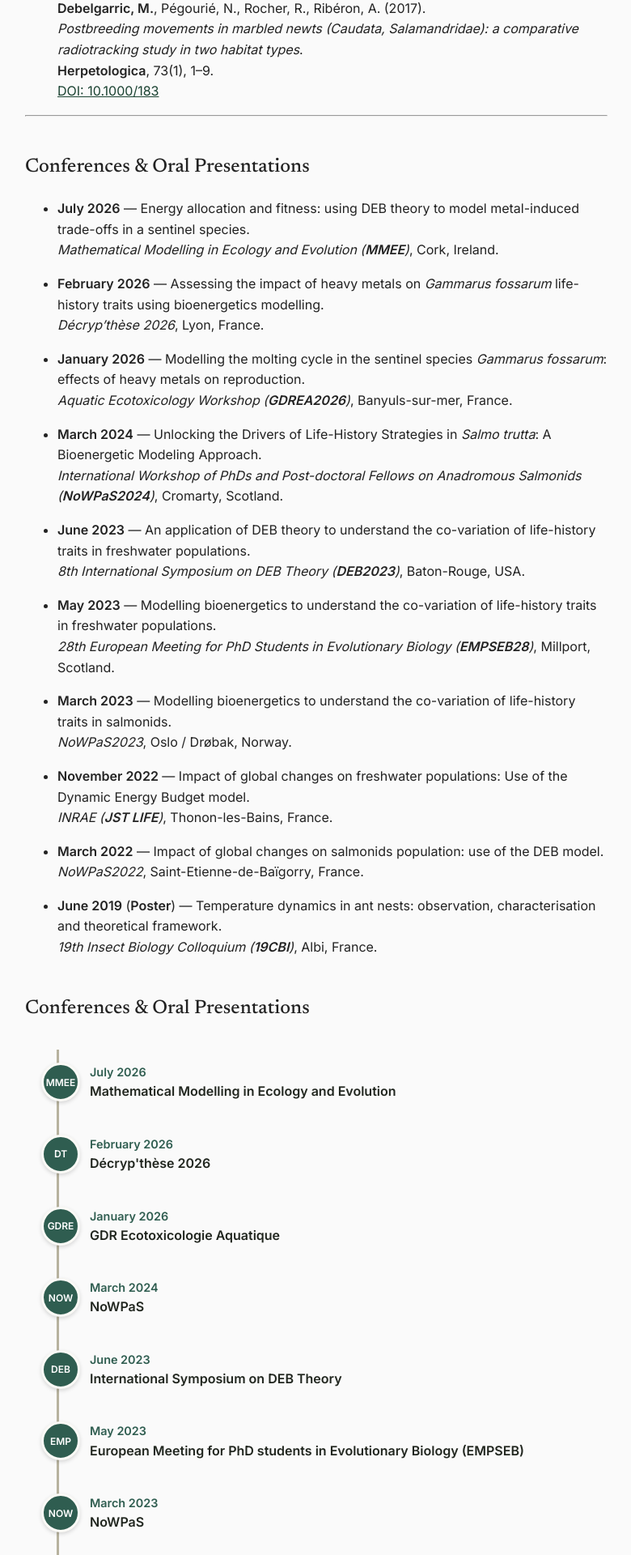
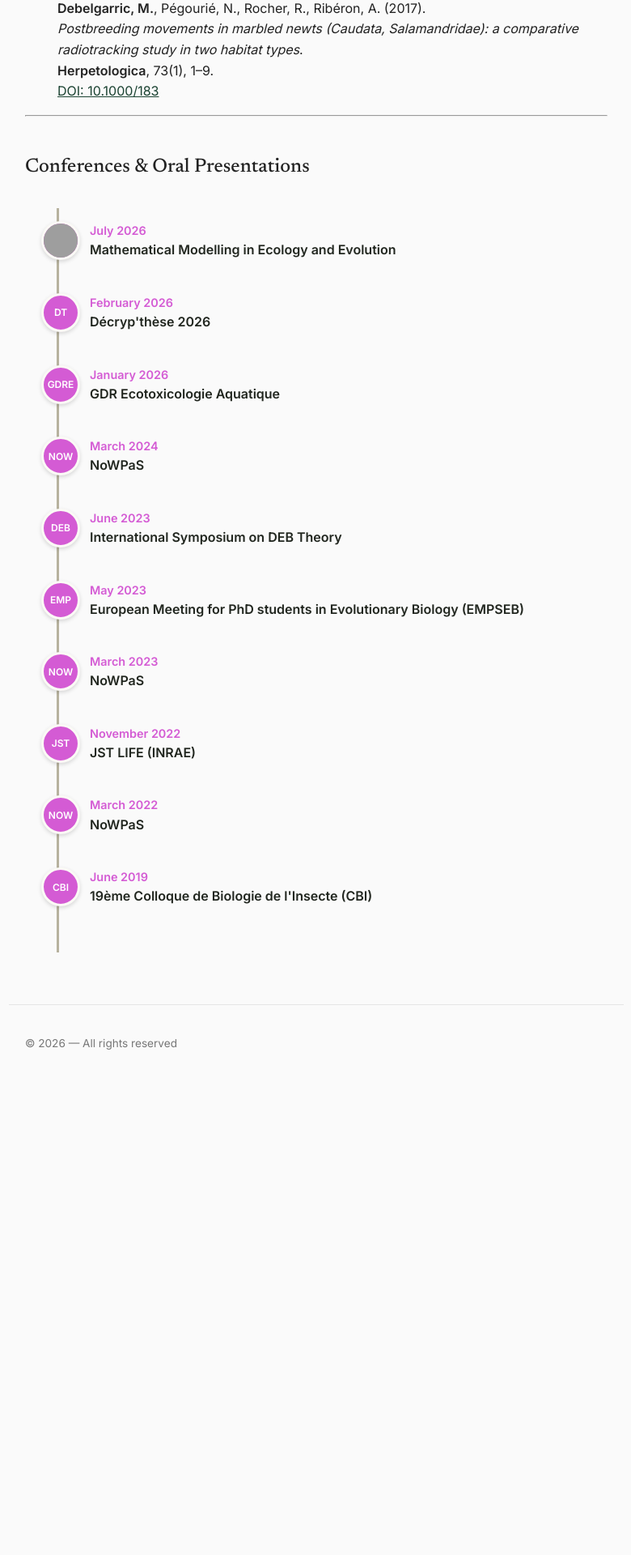
Before and after one commit to mdebelgarric/mdebelgarric.github.io, a Jekyll site: the page built from publications.md, in a window 1280 px wide. Shown: the part 675-2595 px from the top of the page at 81% size, without its empty margins (249-1029 px from the left). Built offline with Jekyll 4.4.1, drawn with Linux system fonts in a browser that asks for light colours; after the commit the page ends 2021 px from its top, so only the background shows below that; grey boxes are pictures that could not be loaded.

Commit message:
try logo conference

```diff
--- a/publications.md
+++ b/publications.md
@@ -33,40 +33,6 @@ permalink: /publications/
   [DOI: 10.1000/183](https://doi.org/10.1000/183)
 
 ---
-
-
-## Conferences & Oral Presentations
-
-- **July 2026** — Energy allocation and fitness: using DEB theory to model metal-induced trade-offs in a sentinel species.
-  *Mathematical Modelling in Ecology and Evolution (**MMEE**)*, Cork, Ireland.
-
-- **February 2026** — Assessing the impact of heavy metals on *Gammarus fossarum* life-history traits using bioenergetics modelling.
-  *Décryp'thèse 2026*, Lyon, France.
-
-- **January 2026** — Modelling the molting cycle in the sentinel species *Gammarus fossarum*: effects of heavy metals on reproduction.
-  *Aquatic Ecotoxicology Workshop (**GDREA2026**)*, Banyuls-sur-mer, France.
-
-- **March 2024** — Unlocking the Drivers of Life-History Strategies in *Salmo trutta*: A Bioenergetic Modeling Approach.
-  *International Workshop of PhDs and Post-doctoral Fellows on Anadromous Salmonids (**NoWPaS2024**)*, Cromarty, Scotland.
-
-- **June 2023** — An application of DEB theory to understand the co-variation of life-history traits in freshwater populations.
-  *8th International Symposium on DEB Theory (**DEB2023**)*, Baton-Rouge, USA.
-
-- **May 2023** — Modelling bioenergetics to understand the co-variation of life-history traits in freshwater populations.
-  *28th European Meeting for PhD Students in Evolutionary Biology (**EMPSEB28**)*, Millport, Scotland.
-
-- **March 2023** — Modelling bioenergetics to understand the co-variation of life-history traits in salmonids.
-  *NoWPaS2023*, Oslo / Drøbak, Norway.
-
-- **November 2022** — Impact of global changes on freshwater populations: Use of the Dynamic Energy Budget model.
-  *INRAE (**JST LIFE**)*, Thonon-les-Bains, France.
-
-- **March 2022** — Impact of global changes on salmonids population: use of the DEB model.
-  *NoWPaS2022*, Saint-Etienne-de-Baïgorry, France.
-
-- **June 2019** (**Poster**) — Temperature dynamics in ant nests: observation, characterisation and theoretical framework.
-  *19th Insect Biology Colloquium (**19CBI**)*, Albi, France.
-
 
 ## Conferences & Oral Presentations
 
@@ -132,7 +98,7 @@ permalink: /publications/
   /* Contenu de base (Date et événement) */
   .timeline-date {
     font-weight: bold;
-    color: #2F5D50;
+    color: rgb(212, 91, 212);
     font-size: 0.9rem;
   }
 
@@ -207,7 +173,7 @@ permalink: /publications/
 .timeline-card summary {
   cursor: pointer;
   font-weight: 600;
-  color: #2F5D50;
+  color: rgb(212, 91, 212);
 }
 
 .timeline-card .abstract-text {
@@ -224,7 +190,7 @@ permalink: /publications/
 
   <!-- Jul 2026 -->
   <div class="timeline-item">
-    <div class="timeline-logo">MMEE</div>
+    <div class="timeline-logo"><img src="{{ '/assets/images/logo-mmee.png' | relative_url }}" alt="Logo"></div>
     <div class="timeline-date">July 2026</div>
     <div class="timeline-event">Mathematical Modelling in Ecology and Evolution</div>
     <div class="timeline-card">
@@ -263,7 +229,7 @@ permalink: /publications/
     <div class="timeline-card">
       <span class="tag">Oral Presentation</span>
       <div class="title">Modelling the molting cycle in the sentinel species <i>Gammarus fossarum</i>: effects of heavy metals on reproduction</div>
-      <div class="location">Aquatic Ecotoxicology Workshop, Banyuls-sur-mer, France</div>
+      <div class="location">Banyuls-sur-mer, France</div>
       <details>
     <summary>Show Abstract</summary>
     <div class="abstract-text">
```
Also changed, not shown: other parts of publications.md (+3 -3 lines), assets/img/mmee_logo.png (added).
